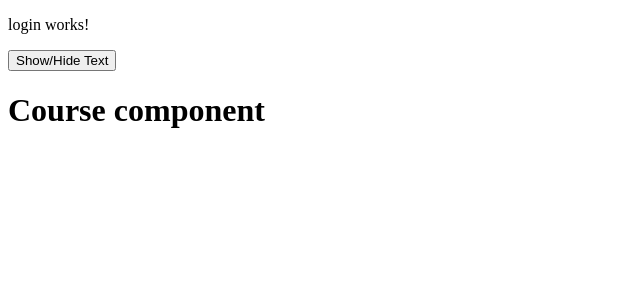
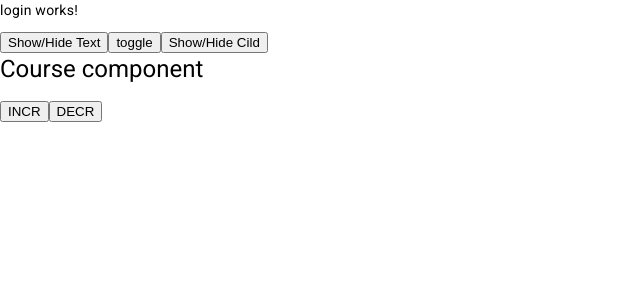
Before and after one commit to ervkgithub/angular-training, an Angular app: page / in a window 1280 px wide. Shown: the top 300 px of the page, without its empty margins (0-640 px from the left). Built offline with nearby package versions, Linux system fonts and the light colour scheme.

Commit message:
Session Day 4 Practice

```diff
--- a/angular.json
+++ b/angular.json
@@ -30,6 +30,7 @@
               "src/assets"
             ],
             "styles": [
+              "@angular/material/prebuilt-themes/pink-bluegrey.css",
               "src/styles.scss"
             ],
             "scripts": []
@@ -93,6 +94,7 @@
               "src/assets"
             ],
             "styles": [
+              "@angular/material/prebuilt-themes/pink-bluegrey.css",
               "src/styles.scss"
             ],
             "scripts": []
--- a/package.json
+++ b/package.json
@@ -11,10 +11,12 @@
   "private": true,
   "dependencies": {
     "@angular/animations": "^15.0.0",
+    "@angular/cdk": "^15.0.4",
     "@angular/common": "^15.0.0",
     "@angular/compiler": "^15.0.0",
     "@angular/core": "^15.0.0",
     "@angular/forms": "^15.0.0",
+    "@angular/material": "^15.0.4",
     "@angular/platform-browser": "^15.0.0",
     "@angular/platform-browser-dynamic": "^15.0.0",
     "@angular/router": "^15.0.0",
--- a/src/app/app.component.html
+++ b/src/app/app.component.html
@@ -1,2 +1,7 @@
-<app-login></app-login>
+<app-login [counter]="count" *ngIf="hideChild"></app-login>
+<!-- <app-login></app-login> -->
+<button (click)="toggle()">toggle</button>
+<button (click)="hdChild()">Show/Hide Cild</button>
 <course></course>
+<button (click)="incrFun()">INCR</button>
+<button (click)="decrFun()">DECR</button>
--- a/src/app/app.component.ts
+++ b/src/app/app.component.ts
@@ -23,8 +23,21 @@
 export class AppComponent {
   // title = 'angular-training';
   title : boolean = true;
+  hideChild:boolean = true;
   direction = Direction;
   answer = Answer;
+  toggle(){
+    this.hideChild = !this.hideChild;
+  }
+  incrFun(){
+    this.count++;
+  }
+  decrFun(){
+    this.count--;
+  }
+  hdChild(){
+    this.hideChild = !this.hideChild;
+  }
   arr = [
     {
       right:1,
@@ -33,6 +46,7 @@
       down:4
     }
   ]
+  count:number= 0;
   constructor(){
     console.log(this.title);
     this.sum(25, "test", 5);
--- a/src/app/app.module.ts
+++ b/src/app/app.module.ts
@@ -6,6 +6,7 @@
 import { CourseComponent } from './course.component';
 import { LoginComponent } from './login/login.component';
 import { MainService } from './main.service';
+import { BrowserAnimationsModule } from '@angular/platform-browser/animations';
 
 @NgModule({
   declarations: [
@@ -15,7 +16,8 @@
   ],
   imports: [
     BrowserModule,
-    AppRoutingModule
+    AppRoutingModule,
+    BrowserAnimationsModule
   ],
   providers: [MainService],
   bootstrap: [AppComponent]
--- a/src/app/login/login.component.html
+++ b/src/app/login/login.component.html
@@ -1,3 +1,2 @@
 <p *ngIf="toggle">login works!</p>
-
 <button (click)="textToggle()">Show/Hide Text</button>
--- a/src/app/login/login.component.ts
+++ b/src/app/login/login.component.ts
@@ -1,20 +1,36 @@
-import { Component } from '@angular/core';
+import { Component, DoCheck, Input, OnChanges, OnDestroy, OnInit, SimpleChanges } from '@angular/core';
 import { MainService } from '../main.service';
+import { LoginService } from './login.service';
 
 @Component({
   selector: 'app-login',
   templateUrl: './login.component.html',
   styleUrls: ['./login.component.scss']
 })
-export class LoginComponent {
+// export class LoginComponent {
+export class LoginComponent implements OnChanges, OnInit, DoCheck, OnDestroy {
   toggle:boolean = true;
-  constructor(_service:MainService){
+  @Input() counter:any;
+  constructor(_service:MainService, private loginService:LoginService){
    // let courses = new MainService();
    // console.log("login courses", courses.getCourses()) ;
    console.log("login courses", _service.getCourses()) ;
+   console.log("SetCity", loginService.setLoginDetails().city) ;
   }
   textToggle(){
     this.toggle = this.toggle ? false : true;
     // this.toggle = !this.toggle;
   }
+  ngOnChanges(changes: SimpleChanges): void {
+    console.log("Inside onChanges", this.counter)
+  }
+  ngOnInit():void{
+    console.log("Inside OnInit")
+  }
+  ngDoCheck(): void {
+    console.log("Inside Do check")
+  }
+  ngOnDestroy(): void {
+    console.log("Inside OnDestroy")
+  }
 }
--- /dev/null
+++ b/src/app/login/login.service.ts
@@ -0,0 +1,23 @@
+import { Injectable } from '@angular/core';
+import { MainService } from '../main.service';
+
+@Injectable({
+  providedIn: 'root'
+})
+
+export class LoginService {
+
+  constructor(private _service:MainService) {
+    console.log(this._service.setAddress().city)
+   }
+
+   setLoginDetails(){
+    console.log(this._service.setAddress().city);
+    return{
+      name:"vijay",
+      age:'25',
+      phone:12345,
+      city:this._service.setAddress().city
+    }
+   }
+}
--- a/src/app/main.service.ts
+++ b/src/app/main.service.ts
@@ -1,8 +1,7 @@
 import { Injectable } from '@angular/core';
 
-@Injectable({
-  providedIn: 'root'
-})
+@Injectable()
+
 export class MainService {
 
   constructor() {}
@@ -11,4 +10,11 @@
       return ['c', 'c++', 'java']
     }
 
+    setAddress(){
+      return{
+      "city": "Damn",
+      "state": "Damn",
+      "country": "India"
+      }
+    }
 }
--- a/src/index.html
+++ b/src/index.html
@@ -6,8 +6,11 @@
   <base href="/">
   <meta name="viewport" content="width=device-width, initial-scale=1">
   <link rel="icon" type="image/x-icon" href="favicon.ico">
+  <link rel="preconnect" href="https://fonts.gstatic.com">
+  <link href="https://fonts.googleapis.com/css2?family=Roboto:wght@300;400;500&display=swap" rel="stylesheet">
+  <link href="https://fonts.googleapis.com/icon?family=Material+Icons" rel="stylesheet">
 </head>
-<body>
+<body class="mat-typography">
   <app-root></app-root>
 </body>
 </html>
--- a/src/styles.scss
+++ b/src/styles.scss
@@ -1 +1,4 @@
 /* You can add global styles to this file, and also import other style files */
+
+html, body { height: 100%; }
+body { margin: 0; font-family: Roboto, "Helvetica Neue", sans-serif; }
```
Also changed, not shown: 2 other files (tests, documents, lock files or other folders).
